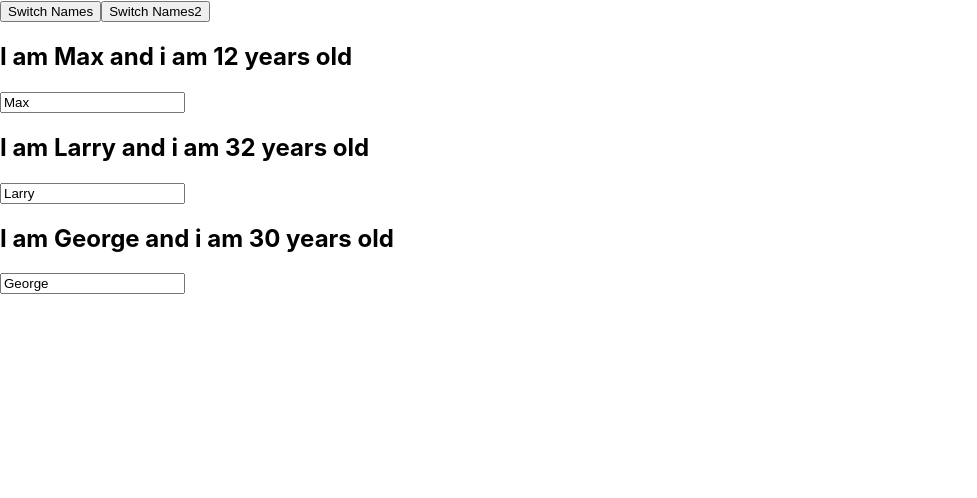
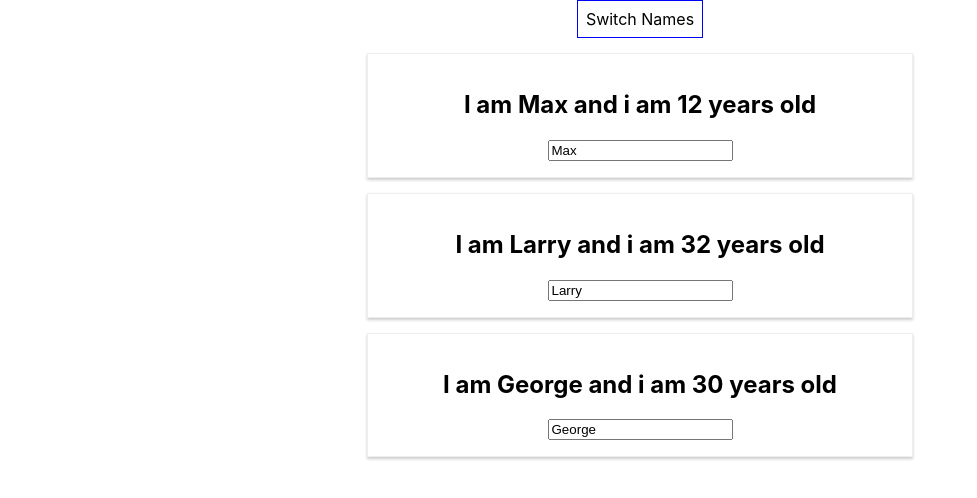
Before and after one commit to Hatemii/Udemy-React, a React (Create React App) app: page / in a window 1280 px wide. Shown: the top 498 px of the page, without its empty margins (0-977 px from the left). Built offline with nearby package versions, Linux system fonts and the light colour scheme.

Commit message:
style.css from render()

```diff
--- a/src/App.css
+++ b/src/App.css
@@ -1,38 +1,3 @@
 .App {
   text-align: center;
 }
-
-.App-logo {
-  height: 40vmin;
-  pointer-events: none;
-}
-
-@media (prefers-reduced-motion: no-preference) {
-  .App-logo {
-    animation: App-logo-spin infinite 20s linear;
-  }
-}
-
-.App-header {
-  background-color: #282c34;
-  min-height: 100vh;
-  display: flex;
-  flex-direction: column;
-  align-items: center;
-  justify-content: center;
-  font-size: calc(10px + 2vmin);
-  color: white;
-}
-
-.App-link {
-  color: #61dafb;
-}
-
-@keyframes App-logo-spin {
-  from {
-    transform: rotate(0deg);
-  }
-  to {
-    transform: rotate(360deg);
-  }
-}
--- a/src/App.js
+++ b/src/App.js
@@ -1,7 +1,8 @@
 import React, { useState } from 'react';
 import Person from "./Person/Person"
+import "./App.css"
 
-export default class App extends React.Component {
+export default class Example extends React.Component {
   state = {
     persons:[
       {name:"Max",age:12},
@@ -32,13 +33,23 @@ export default class App extends React.Component {
   }
 
   render(){
+    const style = {
+      backgroundColor: "white",
+      font: "inherit",
+      border: "1px solid blue",
+      padding: "8px",
+      cursor:"pointer"
+    }
+
     return(
-      <div>
+      <div className="App">
         {/*this is first way of changing*/}
-        <button onClick={this.handleChangeNames.bind(this, "Mark")}>Switch Names</button>
+        <button
+          style={style}
+          onClick={this.handleChangeNames.bind(this, "Mark")}>Switch Names</button>
 
-        {/*this is second way of changing*/}
-        <button onClick={() => this.handleChangeNames("Jordan")}>Switch Names2</button>
+        {/*this is second way of changing
+        <button onClick={() => this.handleChangeNames("Jordan")}>Switch Names2</button>*/}
 
       <Person name={this.state.persons[0].name} age={this.state.persons[0].age} />
         <Person name={this.state.persons[1].name} age={this.state.persons[1].age} changed={this.handleOnChangeMethod} />
--- /dev/null
+++ b/src/Person/Person.css
@@ -0,0 +1,8 @@
+.Person {
+  width:40%;
+  margin:15px auto;
+  border: 1px solid #eee;
+  box-shadow: 0 2px 3px #ccc;
+  padding: 16px;
+  text-align: center;
+}
--- a/src/Person/Person.js
+++ b/src/Person/Person.js
@@ -1,8 +1,9 @@
 import React from "react"
+import "./Person.css"
 
 const Person = (props) =>{
   return(
-    <div>
+    <div className="Person">
       <h2>I am {props.name} and i am {props.age} years old</h2>
       <h2>{props.children}</h2>
       <input type="text" onChange={props.changed} value={props.name} />
```
